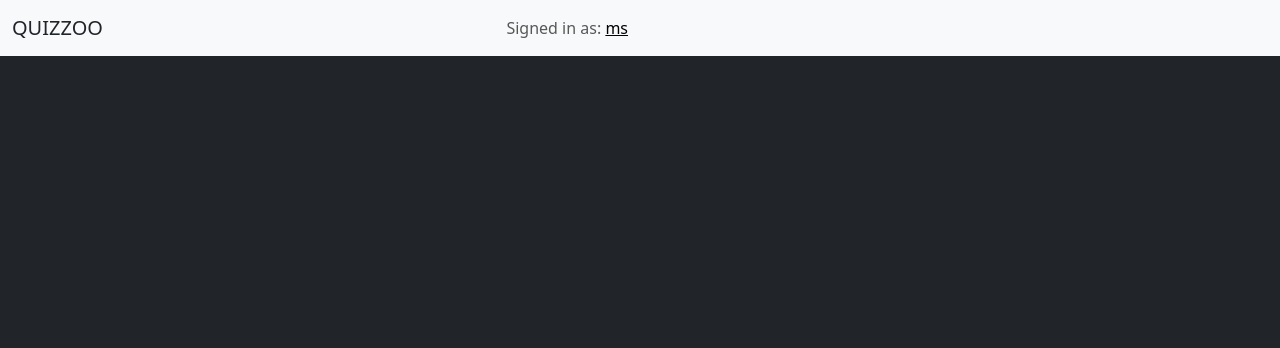
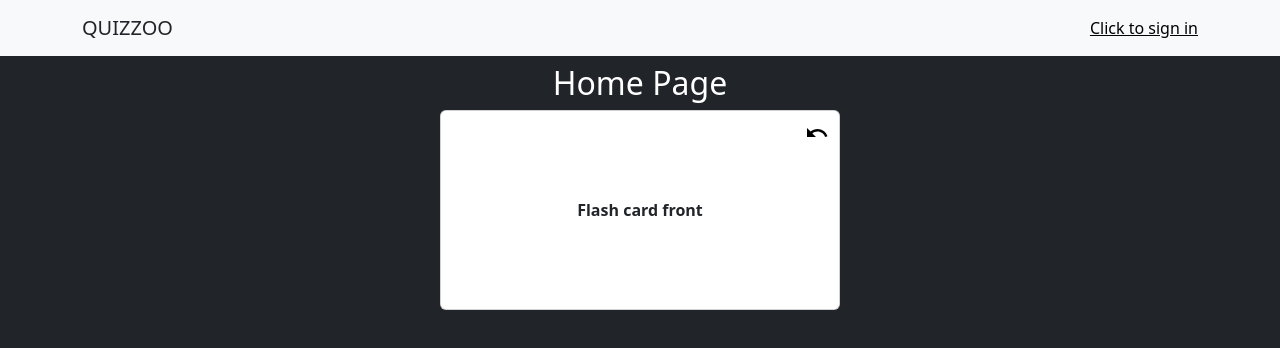
Before and after one commit to puente123/Quizzoot, a React (Vite) app in the folder frontend/: page /home in a window 1280 px wide. Shown: the top 348 px of the page. Built offline with nearby package versions, Linux system fonts and the light colour scheme.

Commit message:
Flash cards done

```diff
--- a/frontend/package.json
+++ b/frontend/package.json
@@ -10,6 +10,10 @@
     "preview": "vite preview"
   },
   "dependencies": {
+    "@emotion/react": "^11.13.3",
+    "@emotion/styled": "^11.13.0",
+    "@mui/icons-material": "^6.1.3",
+    "@mui/material": "^6.1.3",
     "axios": "^1.7.7",
     "bootstrap": "^5.3.3",
     "frontend": "file:",
--- a/frontend/src/Components/FlashCard.jsx
+++ b/frontend/src/Components/FlashCard.jsx
@@ -1,9 +1,48 @@
-import React from 'react'
+import React, { useState } from 'react'
+import { Card } from 'react-bootstrap'
+import UndoIcon from '@mui/icons-material/Undo';
+import RedoIcon from '@mui/icons-material/Redo';
+
+export default function FlashCard() {
+	const [isFront,setIsFront] = useState(true)
+	const [isUndo,setIsUndo] = useState(true)
+	const front = "Flash card front"
+	const back =  "Flash card back"
+	const handleClick = () =>{
+		setTimeout(() => {
+			setIsFront(!isFront)
+			setIsUndo(!isUndo)
+		}, 200);//500 milisecond delay
+	}
+	const IconComponent = isUndo? UndoIcon : RedoIcon
+
+  return (
+	<div>
+		<Card
+				className=' align-items-center justify-content-center fw-bolder'
+				style={{
+					width: '400px',
+					height: '200px'
+				}}
+				onClick={handleClick}
+			>
+				<Card.Body className='d-flex align-items-center justify-content-center'>
+					{isFront?front:back}
+				</Card.Body>
+
+				< IconComponent
+					style={{
+						position: 'absolute',
+						top: '10px',
+						right: '10px',
+						cursor: 'pointer',
+						color: 'black'
+					}}
+				/>
+
+			</Card>
 
 
-export default function FlashCard() {
-  return (
-	<div>
 
 	</div>
   )
--- a/frontend/src/Layout/NavBar.jsx
+++ b/frontend/src/Layout/NavBar.jsx
@@ -12,12 +12,13 @@ export default function NavBar({username}) {
           <Navbar.Toggle />
           <Navbar.Collapse className="justify-content-end">
             <Navbar.Text>
-              Signed in as: <a href="#login">ms{username}</a>
+              {username ? (
+                  <>Signed in as: <a href="#login">{username}</a></>
+                ) : (
+                  <a href="#login">Click to sign in</a>
+              )}
             </Navbar.Text>
           </Navbar.Collapse>
-        </Container>
-        <Container>
-
         </Container>
       </Navbar>
     </>
--- a/frontend/src/Pages/Home.jsx
+++ b/frontend/src/Pages/Home.jsx
@@ -1,18 +1,19 @@
 import React from 'react'
-import { Card } from 'react-bootstrap'
 import NavBar from '../Layout/NavBar'
+import FlashCard from '../Components/FlashCard'
+
+
 
 export default function Home({username}) {
+
   return (
-	<div>
+	<div className='d-flex flex-row vh-100 vw-100 justify-content-center'>
 		<NavBar
 			username={username}
 		/>
-		<div className='pb-5'>
-			<h2 className='text-white'> Home Page</h2>
-			<Card className='w-4'>
-
-			</Card>
+		<div className='pt-5 mt-3 d-flex flex-column align-items-center'>
+			<h2 className='text-white '> Home Page</h2>
+			<FlashCard/>
 		</div>
 	</div>
   )
```
Also changed, not shown: frontend/src/Components/CardWheel.jsx (added, +11 -0 lines), 1 other file (tests, documents, lock files or other folders).
